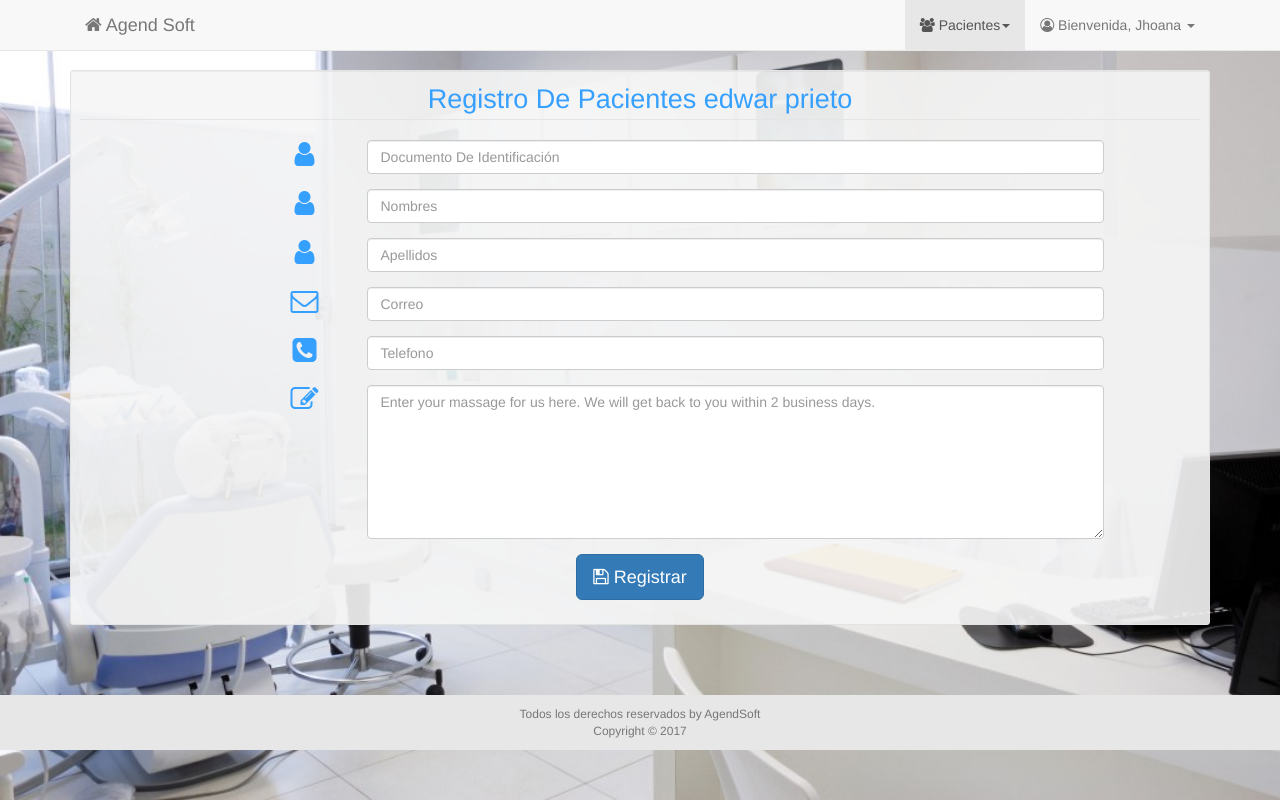
After one commit to SENAInnovationDigital/agendsoft, a PHP site: page /registropaciente.php in a window 1280 px wide. The commit adds this page. Run offline with PHP 8.4, Linux system fonts and the light colour scheme.

Commit message:
Footer con PHP
Se creó el footer del aplicativo yse incluyó con PHP

```diff
--- a/css/style.css
+++ b/css/style.css
@@ -1 +1 @@
-.fc-other-month{background-color:rgba(42,47,46,0.02) !important;color:lightgray !important;font-size:11px !important}.fc th,.fc td{font-size:14px;color:#fff;background-color:rgba(42,47,46,0.4)}.fc td.fc-today{background-color:rgba(161,60,42,0.5)}.fc-unthemed .fc-today{background-color:rgba(252,175,23,0.9)}body{padding-top:70px;background-image:url("../img/salaespera.jpg");background-size:100% 100%;background-attachment:fixed}#calendar{max-width:900px}.col-centered{float:none;margin:0 auto}.nav-list{border-bottom:1px solid #eee}.nav-list>li{padding:20px 15px 15px;border-left:1px solid #eee}.nav-list>li:last-child{border-right:1px solid #eee}.nav-list>li>a:hover{text-decoration:none}.nav-list>li>a>span{display:block;font-weight:bold;text-transform:uppercase}.mega-dropdown{position:static !important}.mega-dropdown-menu{padding:20px 15px 15px;text-align:center;width:100%}.bigicon{font-size:35px;color:#36A0FF}.headercontact{color:#36A0FF;font-size:27px}.well{background-color:rgba(245,245,245,0.9)}
+.fc-other-month{background-color:rgba(42,47,46,0.02) !important;color:lightgray !important;font-size:11px !important}.fc th,.fc td{font-size:14px;color:#fff;background-color:rgba(42,47,46,0.4)}.fc td.fc-today{background-color:rgba(161,60,42,0.5)}.fc-unthemed .fc-today{background-color:rgba(252,175,23,0.9)}body{padding-top:70px;background-image:url("../img/salaespera.jpg");background-size:100% 100%;background-attachment:fixed}#calendar{max-width:900px}.col-centered{float:none;margin:0 auto}.nav-list{border-bottom:1px solid #eee}.nav-list>li{padding:20px 15px 15px;border-left:1px solid #eee}.nav-list>li:last-child{border-right:1px solid #eee}.nav-list>li>a:hover{text-decoration:none}.nav-list>li>a>span{display:block;font-weight:bold;text-transform:uppercase}.mega-dropdown{position:static !important}.mega-dropdown-menu{padding:20px 15px 15px;text-align:center;width:100%}.bigicon{font-size:35px;color:#36A0FF}.headercontact{color:#36A0FF;font-size:27px}.well{background-color:rgba(245,245,245,0.9)}footer{background-color:#e7e7e7;text-align:center;margin-top:50px}footer p{color:#777;padding-top:11px;font-size:12px}
--- /dev/null
+++ b/estructura/footer.php
@@ -0,0 +1,5 @@
+<footer>
+    <div class="container">
+        <p>Todos los derechos reservados by AgendSoft<br>Copyright © 2017</p>
+    </div>
+</footer>
--- /dev/null
+++ b/estructura/navbar.php
@@ -0,0 +1,63 @@
+
+
+  <nav class="navbar navbar-default  navbar-fixed-top">
+    <div class="container">
+  <div class="container-fluid">
+    <!-- Brand and toggle get grouped for better mobile display -->
+    <div class="navbar-header">
+      <button type="button" class="navbar-toggle collapsed" data-toggle="collapse" data-target="#bs-example-navbar-collapse-1" aria-expanded="false">
+        <span class="sr-only">Toggle navigation</span>
+        <span class="icon-bar"></span>
+        <span class="icon-bar"></span>
+        <span class="icon-bar"></span>
+      </button>
+      <a class="navbar-brand" href="#"><i class="fa fa-home" aria-hidden="true"></i>
+          Agend Soft</a>
+    </div>
+
+    <!-- Collect the nav links, forms, and other content for toggling -->
+    <div class="collapse navbar-collapse" id="bs-example-navbar-collapse-1">
+
+
+      </ul>
+
+   <!-- Slider consulta, ingreso y edición de pacientess-->
+
+
+      <ul class="nav navbar-nav navbar-right">
+        <li class="dropdown mega-dropdown active">
+          <a href="#" class="dropdown-toggle" data-toggle="dropdown"><i class="fa fa-users" aria-hidden="true"></i>
+              Pacientes<span class="caret"></span></a>
+            <div class="dropdown-menu mega-dropdown-menu">
+                    <div class="container-fluid">
+                <!-- Tab panes -->
+                        <div class="tab-content">
+                          <div class="tab-pane active">
+                            <ul class="nav-list list-inline">
+                                <li><a href="#"><i class="fa fa-user fa-5x" aria-hidden="true"></i>
+                                  <i class="fa fa-search fa-2x" aria-hidden="true"></i>
+                                      <span>Buscarrr</span></a></li>
+                                <li><a href="registropaciente.php"><i class="fa fa-user-plus fa-5x" aria-hidden="true"></i>
+                                      <span>Agregar</span></a></li>
+                            </ul>
+                          </div>
+
+                        </div>
+                    </div>
+                  <!-- Nav tabs -->
+             </div>
+       </li>
+        <li class="dropdown"><a href="#" class="dropdown-toggle" data-toggle="dropdown"><i class="fa fa-user-circle-o" aria-hidden="true"></i>
+              Bienvenida, Jhoana <b class="caret"></b></a>
+            <ul class="dropdown-menu">
+                <li><a href="/user/preferences"><i class="icon-cog"></i> Preferences</a></li>
+                <li><a href="/help/support"><i class="icon-envelope"></i> Contact Support</a></li>
+                <li class="divider"></li>
+                <li><a href="/auth/logout"><i class="icon-off"></i> Cerrar Sesión</a></li>
+            </ul>
+        </li>
+     </ul>
+    </div><!-- /.navbar-collapse -->
+  </div><!-- /.container-fluid -->
+</nav>
+</div>
--- a/less/theme.less
+++ b/less/theme.less
@@ -3,3 +3,4 @@
 @import "index.less";
 @import "navpacientes.less";
 @import "registropacientes.less";
+@import "footer.less";
--- /dev/null
+++ b/registropaciente.php
@@ -0,0 +1,135 @@
+
+<!DOCTYPE html>
+<html lang="en">
+
+<head>
+
+    <meta charset="utf-8">
+    <meta http-equiv="X-UA-Compatible" content="IE=edge">
+    <meta name="viewport" content="width=device-width, initial-scale=1">
+    <meta name="description" content="">
+    <meta name="author" content="">
+
+    <title>Agend Soft</title>
+
+    <!-- Bootstrap Core CSS -->
+    <link href="css/bootstrap.min.css" rel="stylesheet">
+
+	<!-- FullCalendar -->
+	<link href='css/fullcalendar.css' rel='stylesheet' />
+  <link rel="stylesheet" href="css/style.css">
+  <link rel="stylesheet" href="font-awesome/css/font-awesome.css">
+  <script src="js/jquery.js"></script>
+
+  <script type="text/javascript">
+  $(document).ready(function(){
+      $(".dropdown").hover(
+          function() {
+              $('.dropdown-menu', this).not('.in .dropdown-menu').stop(true,true).slideDown("fast");
+              $(this).toggleClass('open');
+          },
+          function() {
+              $('.dropdown-menu', this).not('.in .dropdown-menu').stop(true,true).slideUp("fast");
+              $(this).toggleClass('open');
+          }
+      );
+  });
+  </script>
+
+
+    <!-- HTML5 Shim and Respond.js IE8 support of HTML5 elements and media queries -->
+    <!-- WARNING: Respond.js doesn't work if you view the page via file:// -->
+    <!--[if lt IE 9]>
+        <script src="https://oss.maxcdn.com/libs/html5shiv/3.7.0/html5shiv.js"></script>
+        <script src="https://oss.maxcdn.com/libs/respond.js/1.4.2/respond.min.js"></script>
+    <![endif]-->
+
+</head>
+
+<body>
+
+  <?php
+      include("estructura/navbar.php");
+   ?>
+
+<div class="container">
+<div class="row">
+  <div class="col-md-12">
+      <div class="well well-sm">
+          <form class="form-horizontal" method="post">
+              <fieldset>
+                  <legend class="text-center headercontact">Registro De Pacientes edwar prieto</legend>
+
+                  <div class="form-group">
+                      <span class="col-md-1 col-md-offset-2 text-center"><i class="fa fa-user fa-2x bigicon"></i></span>
+                      <div class="col-md-8">
+                          <input id="idpaciente" name="idpaciente" type="text" placeholder="Documento De Identificación" class="form-control">
+                      </div>
+                  </div>
+
+                  <div class="form-group">
+                      <span class="col-md-1 col-md-offset-2 text-center"><i class="fa fa-user fa-2x bigicon"></i></span>
+                      <div class="col-md-8">
+                          <input id="fname" name="name" type="text" placeholder="Nombres" class="form-control">
+                      </div>
+                  </div>
+                  <div class="form-group">
+                      <span class="col-md-1 col-md-offset-2 text-center"><i class="fa fa-user bigicon fa-2x "></i></span>
+                      <div class="col-md-8">
+                          <input id="lname" name="name" type="text" placeholder="Apellidos" class="form-control">
+                      </div>
+                  </div>
+
+                  <div class="form-group">
+                      <span class="col-md-1 col-md-offset-2 text-center"><i class="fa fa-envelope-o bigicon fa-2x "></i></span>
+                      <div class="col-md-8">
+                          <input id="email" name="email" type="text" placeholder="Correo" class="form-control">
+                      </div>
+                  </div>
+
+                  <div class="form-group">
+                      <span class="col-md-1 col-md-offset-2 text-center"><i class="fa fa-phone-square bigicon fa-2x "></i></span>
+                      <div class="col-md-8">
+                          <input id="phone" name="phone" type="text" placeholder="Telefono" class="form-control">
+                      </div>
+                  </div>
+
+                  <div class="form-group">
+                      <span class="col-md-1 col-md-offset-2 text-center"><i class="fa fa-pencil-square-o bigicon fa-2x "></i></span>
+                      <div class="col-md-8">
+                          <textarea class="form-control" id="message" name="message" placeholder="Enter your massage for us here. We will get back to you within 2 business days." rows="7"></textarea>
+                      </div>
+                  </div>
+
+                  <div class="form-group">
+                      <div class="col-md-12 text-center">
+                          <button type="submit" class="btn btn-primary btn-lg"><i class="fa fa-floppy-o" aria-hidden="true"></i>
+                            Registrar</button>
+                      </div>
+                  </div>
+              </fieldset>
+          </form>
+      </div>
+  </div>
+</div>
+</div>
+
+
+<?php
+    include("estructura/footer.php");
+ ?>
+
+
+
+
+
+<script src="js/bootstrap.min.js"></script>
+
+<!-- FullCalendar -->
+<script src='js/moment.min.js'></script>
+<script src='js/fullcalendar.js'></script>
+
+
+</body>
+
+</html>
```
Also changed, not shown: index.php (+7 -68 lines), less/footer.less (added, +11 -0 lines), 1 other file.
